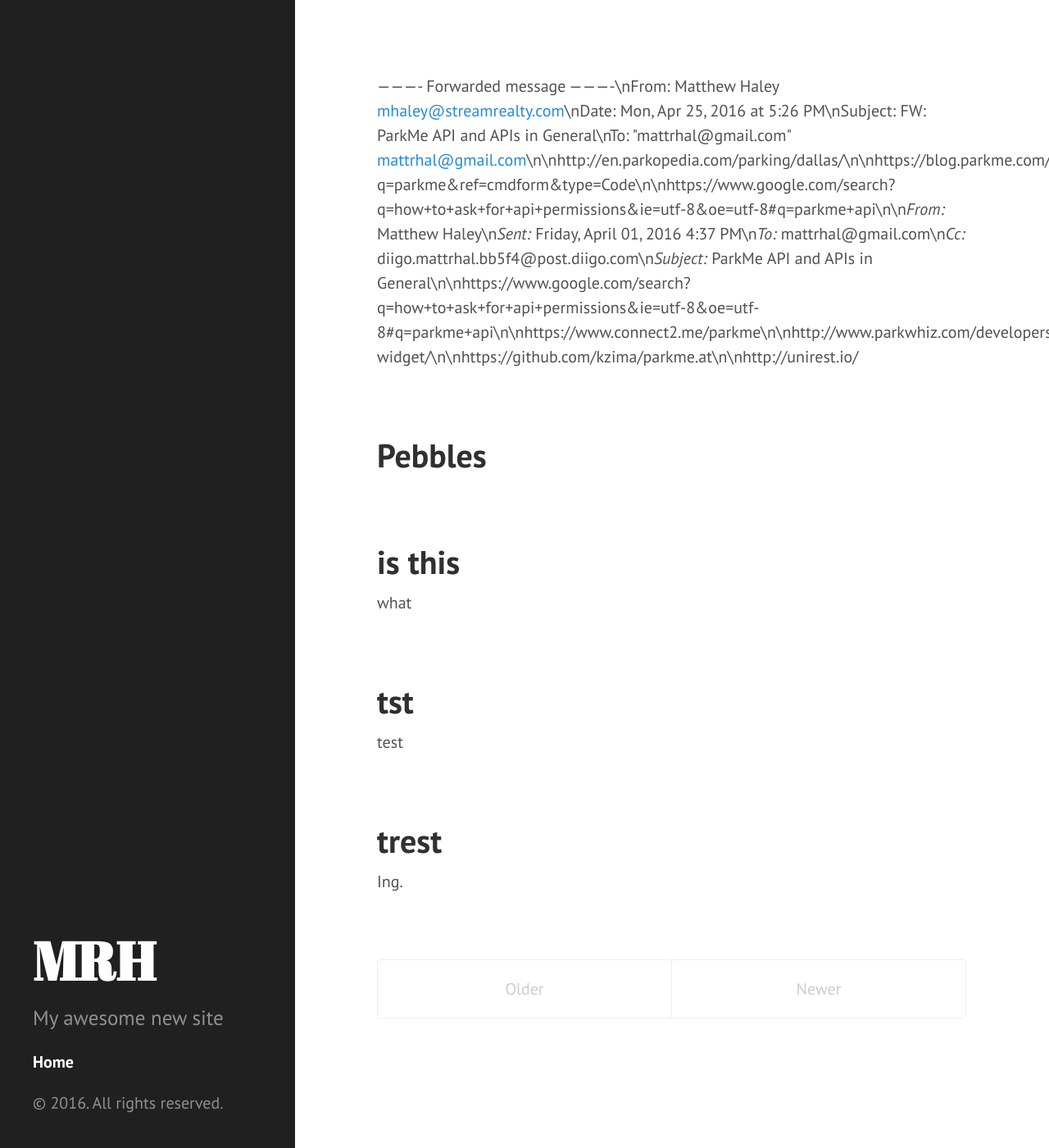
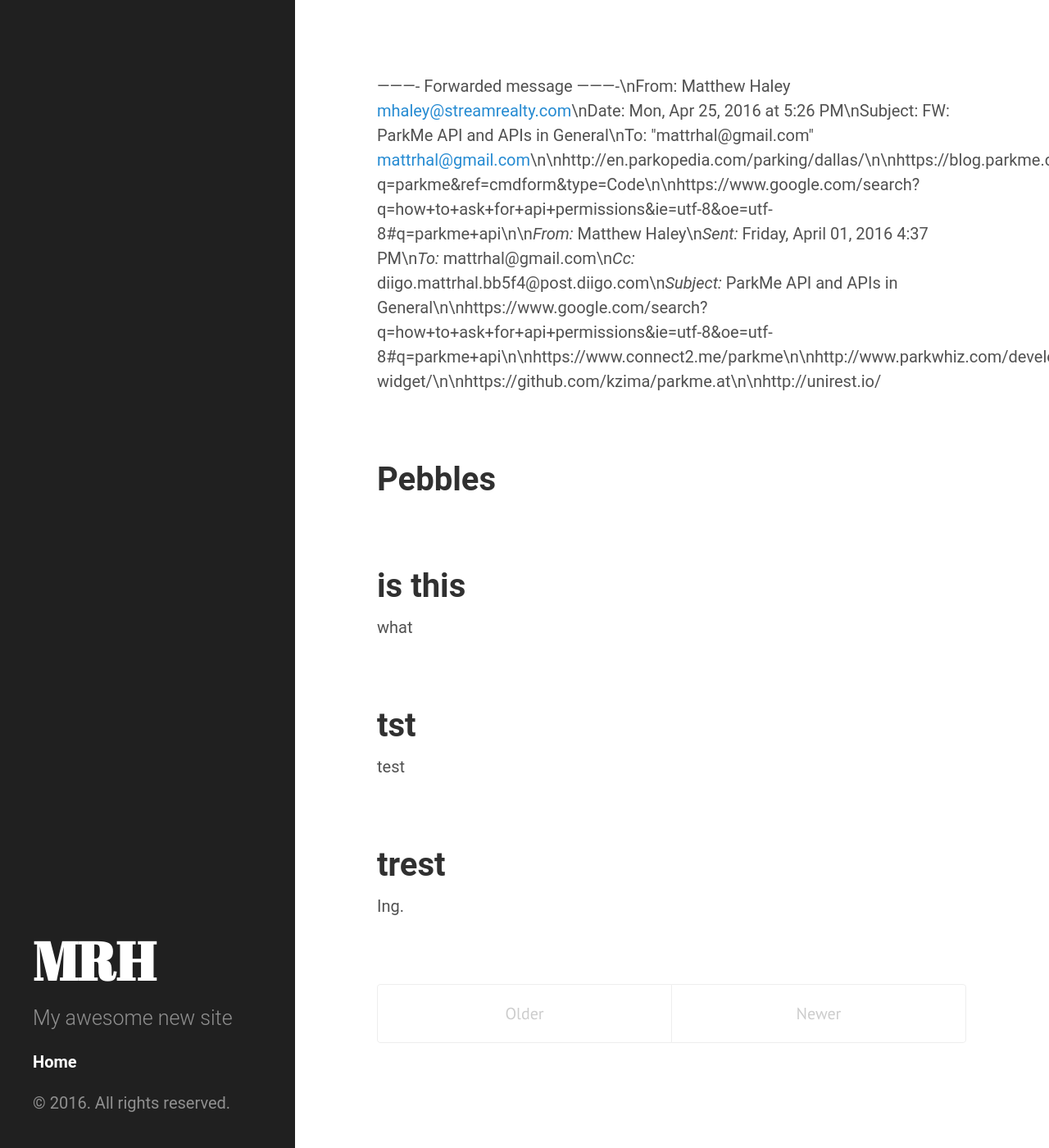
Before and after one commit to mattrhal/mattrhal.github.io, a Jekyll site: the page built from index.html, in a window 1280 px wide and 1400 px high. Shown: the whole window at 82% size. Built offline with Jekyll 4.4.1, drawn with Linux system fonts in a browser that asks for light colours; the list of posts is cut into pages by our own code.

Commit message:
Update head.html

```diff
--- a/_includes/head.html
+++ b/_includes/head.html
@@ -18,7 +18,9 @@
   <link rel="stylesheet" href="/public/css/syntax.css">
   <link rel="stylesheet" href="/public/css/hyde.css">
   <link rel="stylesheet" href="http://fonts.googleapis.com/css?family=PT+Sans:400,400italic,700|Abril+Fatface">
-
+<style>
+  html, body {font-family: 'Roboto', 'Helvetica', sans-serif;}
+</style>
   <!-- Icons -->
   <link rel="apple-touch-icon-precomposed" sizes="144x144" href="/public/apple-touch-icon-144-precomposed.png">
                                  <link rel="shortcut icon" href="/public/favicon.ico">
```
